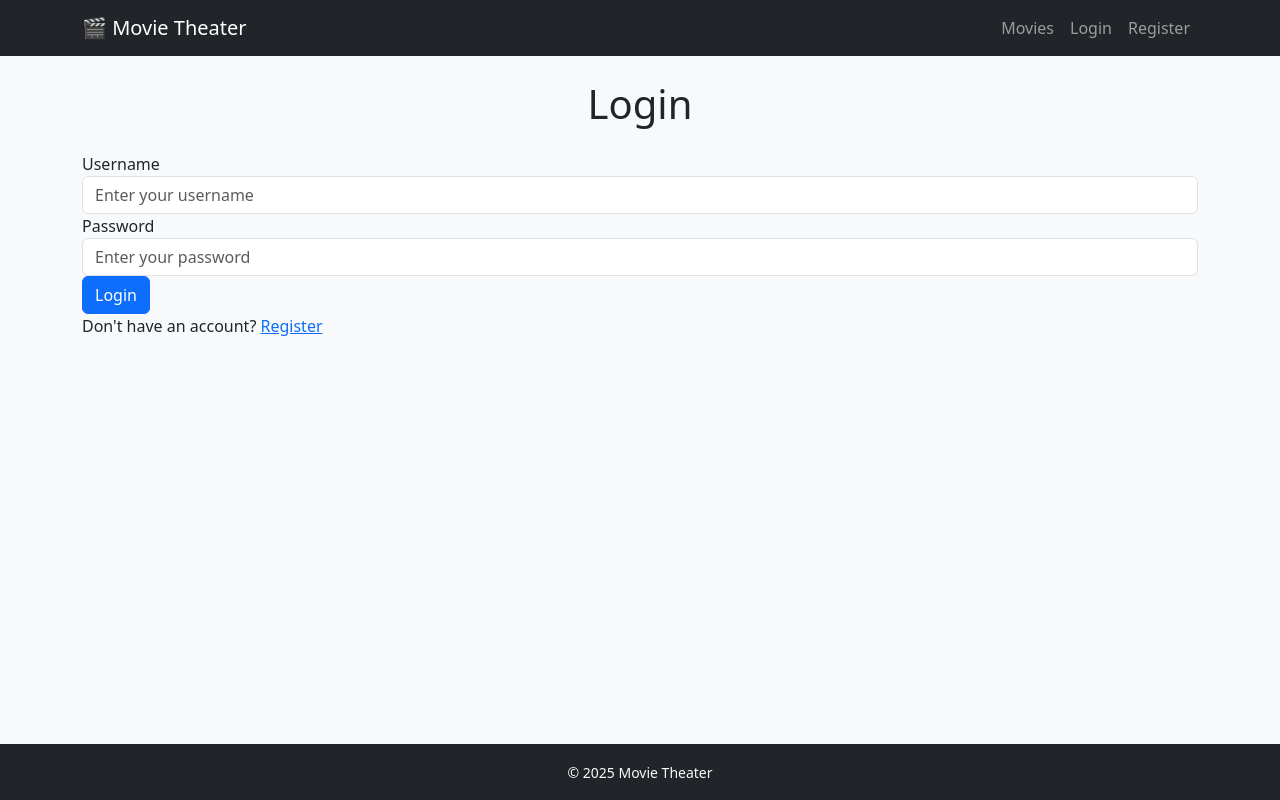
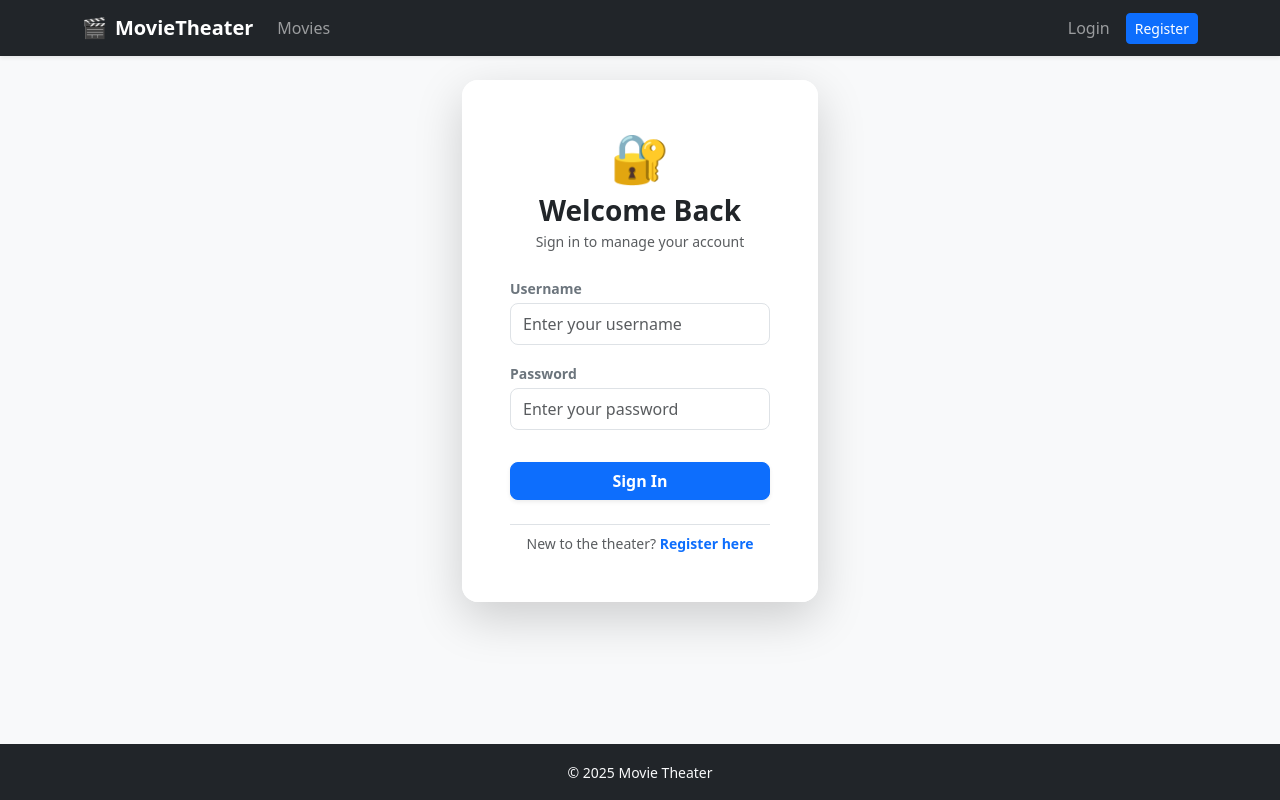
Before and after one commit to gmutafov/MovieTheater, a Django app: page /accounts/login/ in a window 1280 px wide. Run offline with Django 4.2, Linux system fonts and the light colour scheme.

Commit message:
Fixing register/login logic

```diff
--- a/accounts/views.py
+++ b/accounts/views.py
@@ -14,24 +14,21 @@ from accounts.models import AppUser
 class RegisterView(CreateView):
     form_class = CustomUserCreationForm
     template_name = 'accounts/register.html'
-    # success_url = reverse_lazy('success')
 
-    # def form_valid(self, form):
-    #     try:
-    #         user = form.save()
-    #         login(self.request, user)
-    #         return redirect(self.success_url)
-    #     # except Exception as e:
-    #     #     return redirect('failure')
+    def form_valid(self, form):
+        user = form.save()
+        login(self.request, user)
+        return redirect('movie-list')
 
 class UserLoginView(LoginView):
     template_name = 'accounts/login.html'
-    context_object_name = 'login'
 
     def form_invalid(self, form):
+        storage = messages.get_messages(self.request)
+        storage.used = True
+
         messages.error(self.request, "The username or password is incorrect.")
         return super().form_invalid(form)
-
 
 class ProfileEditView(LoginRequiredMixin, UpdateView):
     model = AppUser
--- a/movietheater/settings.py
+++ b/movietheater/settings.py
@@ -84,3 +84,7 @@ USE_TZ = True
 STATIC_URL = '/static/'
 
 DEFAULT_AUTO_FIELD = 'django.db.models.BigAutoField'
+
+AUTH_USER_MODEL = 'accounts.AppUser'
+LOGIN_REDIRECT_URL = 'movie-list'
+LOGOUT_REDIRECT_URL = 'movie-list'
--- a/templates/accounts/login.html
+++ b/templates/accounts/login.html
@@ -1,24 +1,53 @@
-{% extends 'common/base.html' %}
-{% block title %}LogIn{% endblock %}
+{% extends "common/base.html" %}
+{% block title %}Sign In{% endblock %}
 
 {% block content %}
-<div class="login-container">
-    <h1 class="text-center mb-4">Login</h1>
+<div class="row justify-content-center align-items-center flex-grow-1" style="min-vh: 75vh;">
+    <div class="col-10 col-sm-8 col-md-6 col-lg-5 col-xl-4">
+        <div class="card border-0 shadow-lg rounded-4 overflow-hidden">
+            <div class="card-body p-4 p-sm-5 bg-white">
+                <div class="text-center mb-4">
+                    <div class="display-5 text-primary mb-2">🔐</div>
+                    <h3 class="fw-bold text-dark mb-1">Welcome Back</h3>
+                    <p class="text-muted small">Sign in to manage your account</p>
+                </div>
 
+                {% if messages %}
+                    {% for message in messages %}
+                        <div class="alert alert-danger p-2 small rounded-3" role="alert">
+                            {{ message }}
+                        </div>
+                    {% endfor %}
+                {% endif %}
 
-    <form method="post" class="login-form">
-        {% csrf_token %}
-        <div class="form-group">
-            <label for="username">Username</label>
-            <input type="text" class="form-control" id="username" name="username" required placeholder="Enter your username">
+                <form method="post" novalidate>
+                    {% csrf_token %}
+
+                    {% for field in form %}
+                        <div class="mb-3">
+                            <label class="form-label small fw-semibold text-secondary mb-1">{{ field.label }}</label>
+                            {# We build a fallback form control input for standard components #}
+                            <input type="{{ field.field.widget.input_type }}"
+                                   name="{{ field.html_name }}"
+                                   class="form-control py-2 rounded-3 {% if field.errors %}is-invalid{% endif %}"
+                                   placeholder="Enter your {{ field.label|lower }}"
+                                   required>
+                            {% for error in field.errors %}
+                                <div class="text-danger small mt-1">⚠️ {{ error }}</div>
+                            {% endfor %}
+                        </div>
+                    {% endfor %}
+
+                    <button type="submit" class="btn btn-primary w-100 py-2.5 rounded-3 fw-bold mt-3 shadow-sm">
+                        Sign In
+                    </button>
+                </form>
+
+                <div class="text-center mt-4 pt-2 border-top">
+                    <p class="text-muted small mb-0">New to the theater? <a href="{% url 'register' %}" class="text-decoration-none fw-semibold">Register here</a></p>
+                </div>
+            </div>
         </div>
-        <div class="form-group">
-            <label for="password">Password</label>
-            <input type="password" class="form-control" id="password" name="password" required placeholder="Enter your password">
-        </div>
-        <button type="submit" class="btn btn-primary btn-block">Login</button>
-        <p>Don't have an account? <a href="{% url 'register' %}">Register</a></p>
-    </form>
+    </div>
 </div>
-
 {% endblock %}
--- a/templates/common/base.html
+++ b/templates/common/base.html
@@ -10,7 +10,22 @@
 
 {% include 'common/nav.html' %}
 
-<main class="container flex-grow-1 d-flex flex-column py-4">
+<main class="container flex-grow-1 py-4">
+    {% if messages %}
+    <div class="row justify-content-center">
+        <div class="col-md-8">
+            {% for message in messages %}
+            {% if "success" in message.tags %}
+            <div class="alert alert-success alert-dismissible fade show shadow-sm rounded-3" role="alert">
+                🎉 {{ message }}
+                <button type="button" class="btn-close" data-bs-dismiss="alert" aria-label="Close"></button>
+            </div>
+            {% endif %}
+            {% endfor %}
+        </div>
+    </div>
+    {% endif %}
+
     {% block content %}{% endblock %}
 </main>
 
--- a/templates/common/nav.html
+++ b/templates/common/nav.html
@@ -1,22 +1,28 @@
-<nav class="navbar navbar-expand-lg navbar-dark bg-dark">
+<nav class="navbar navbar-expand-lg navbar-dark bg-dark shadow-sm">
     <div class="container">
-        <a class="navbar-brand" href="{% url 'movie-list' %}">🎬 Movie Theater</a>
-
+        <a class="navbar-brand d-flex align-items-center" href="{% url 'movie-list' %}">
+            <span class="me-2">🎬</span> <strong>MovieTheater</strong>
+        </a>
         <button class="navbar-toggler" type="button" data-bs-toggle="collapse" data-bs-target="#navbarNav">
             <span class="navbar-toggler-icon"></span>
         </button>
-
         <div class="collapse navbar-collapse" id="navbarNav">
-            <ul class="navbar-nav ms-auto">
+            <ul class="navbar-nav me-auto">
                 <li class="nav-item">
                     <a class="nav-link" href="{% url 'movie-list' %}">Movies</a>
                 </li>
-                <li class="nav-item">
-                    <a class="nav-link" href="{% url 'login' %}">Login</a>
-                </li>
-                <li class="nav-item">
-                    <a class="nav-link" href="{% url 'register' %}">Register</a>
-                </li>
+            </ul>
+            <ul class="navbar-nav ms-auto align-items-center">
+                {% if user.is_authenticated %}
+                    <span class="text-light me-3">Welcome, {{ user.username }}</span>
+                    <form action="{% url 'logout' %}" method="post" class="d-inline">
+                        {% csrf_token %}
+                        <button type="submit" class="btn btn-outline-danger btn-sm">Logout</button>
+                    </form>
+                {% else %}
+                    <a href="{% url 'login' %}" class="nav-link d-inline me-2">Login</a>
+                    <a href="{% url 'register' %}" class="btn btn-primary btn-sm">Register</a>
+                {% endif %}
             </ul>
         </div>
     </div>
--- a/templates/movies/movie-list.html
+++ b/templates/movies/movie-list.html
@@ -2,7 +2,6 @@
 {% block title %}Movies{% endblock %}
 
 {% block content %}
-<p>HELLO DOES THIS SHOW UP ON THE WEBSITE?</p>
 <form method="get" class="row mb-4">
   <div class="col-md-6">
     <input type="text" name="q" value="{{ request.GET.q }}" class="form-control" placeholder="Search movies...">
```
Also changed, not shown: accounts/forms.py (+8 -30 lines), templates/accounts/register.html (+36 -11 lines), accounts/migrations/0001_initial.py (added), movies/migrations/0001_initial.py, movies/migrations/0002_alter_movie_genre.py (deleted), movies/migrations/0003_alter_screening_options_alter_cinemahall_capacity.py (deleted).
